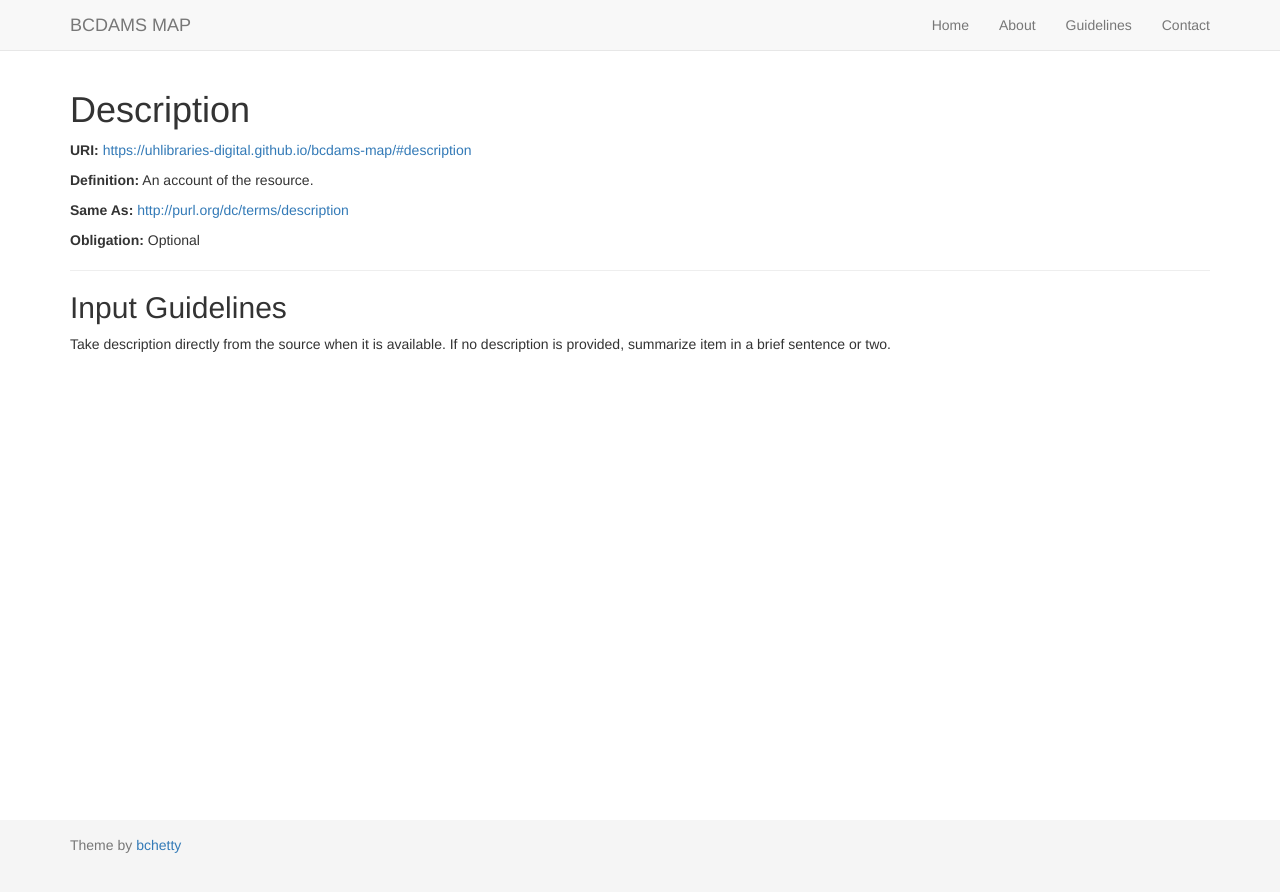
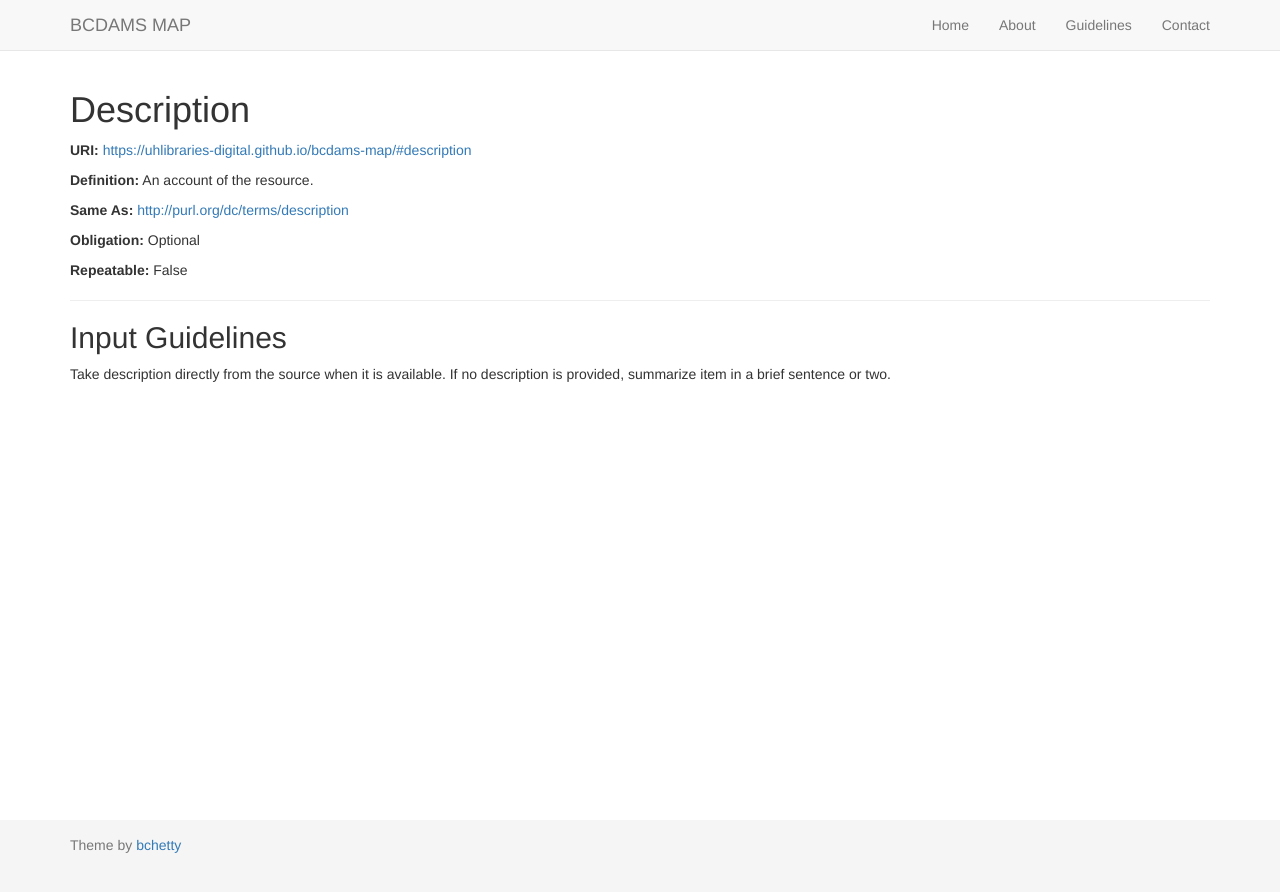
Before and after one commit to uhlibraries-digital/bcdams-map, a Jekyll site: the page built from guidelines/description.md, in a window 1280 px wide. Shown: the top 892 px of the page. Built offline with Jekyll 4.4.1, drawn with Linux system fonts in a browser that asks for light colours; nearby versions of some CDN libraries.

Commit message:
add repeatable to guidelines

```diff
--- a/_includes/guidelines.md
+++ b/_includes/guidelines.md
@@ -14,6 +14,8 @@ __Same As:__ <{{ element.same_as }}>
 
 __Obligation:__ {% include obligation_label.md %}
 
+__Repeatable:__ {% if element.repeatable == "true" %}True{% else %}False{% endif %}
+
 ---
 
 ## Input Guidelines
```
